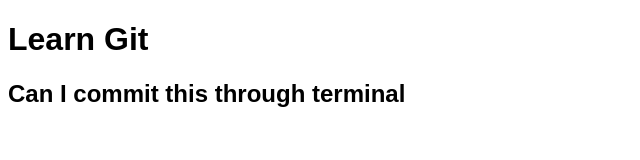
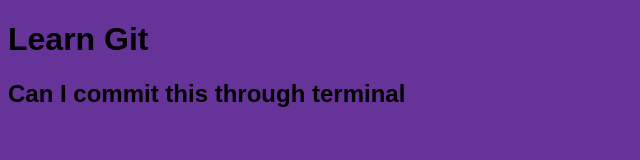
Before and after one commit to Fannybuhler/Learn-Git, a plain HTML site: page index.html in a window 1280 px wide. Shown: the whole page, without its empty margins (0-640 px from the left). Drawn offline with Linux system fonts and the light colour scheme.

Commit message:
backgorund color

```diff
--- a/css/style.css
+++ b/css/style.css
@@ -1,4 +1,5 @@
 body {
     font-family: 'source-sans-pro', Arial, sans-serif;
     font-size: 100%;
+    background: rebeccapurple;
 }
```
